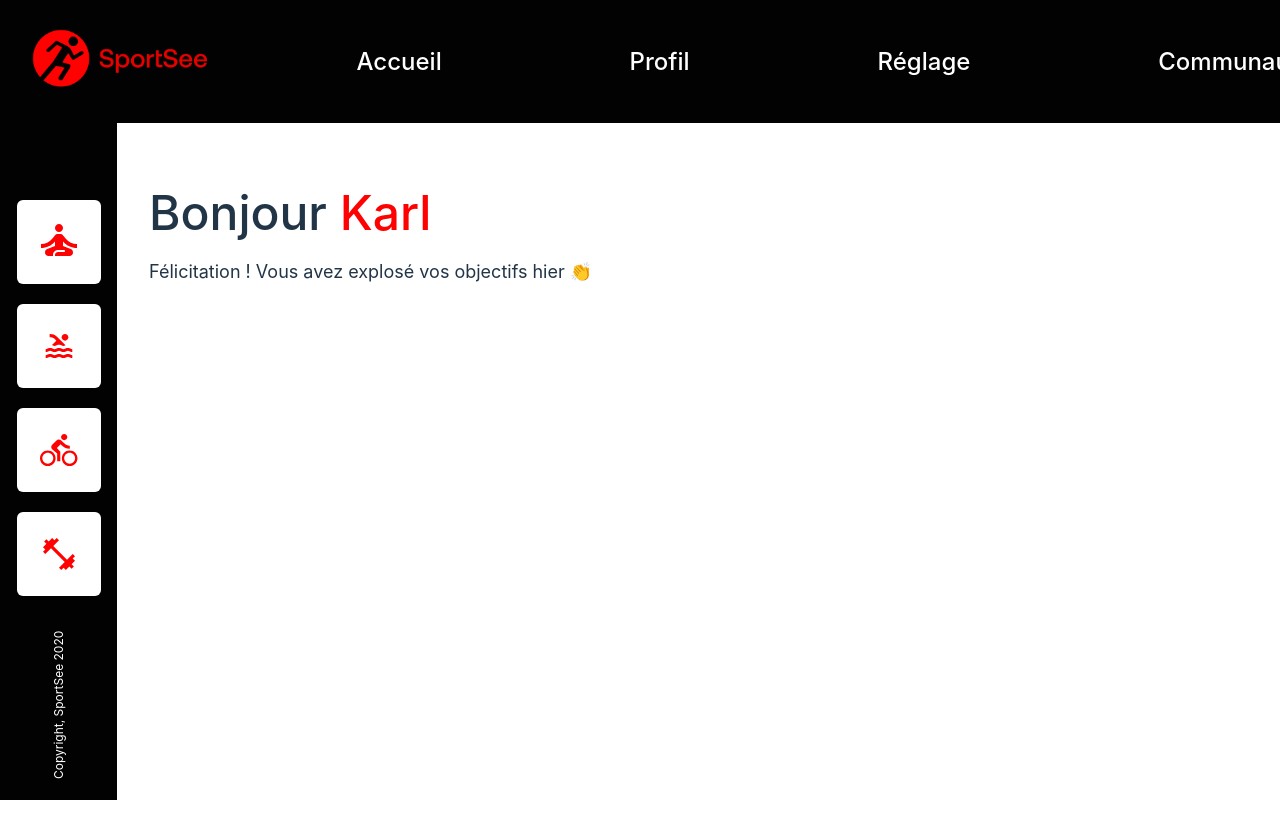
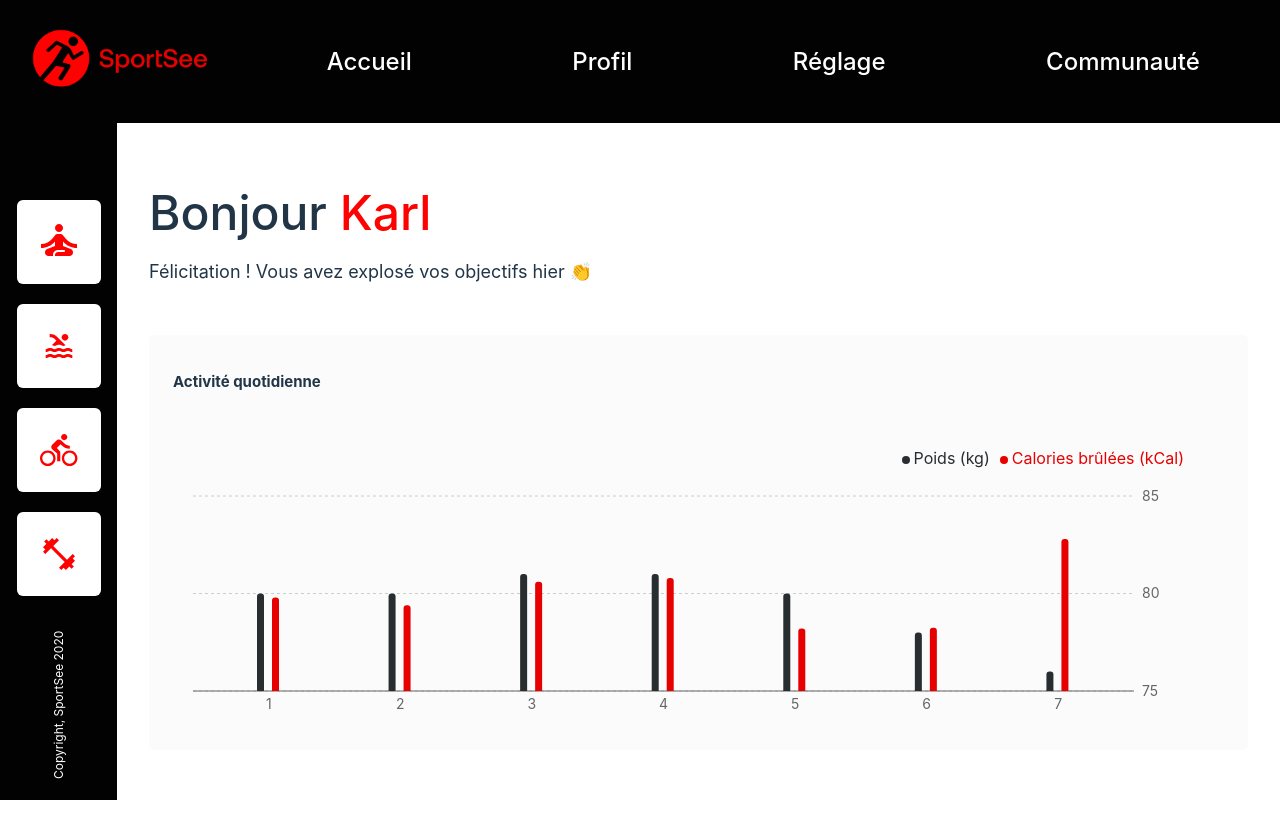
Before and after one commit to Rogue06/SportSee, a React (Vite) app in the folder sportsee-frontend/: page / in a window 1280 px wide. Built offline with nearby package versions, Linux system fonts and the light colour scheme.

Commit message:
feat(DailyActivity): changed the style and proprieties of BarChart

```diff
--- a/sportsee-frontend/src/App.jsx
+++ b/sportsee-frontend/src/App.jsx
@@ -1,16 +1,37 @@
+import { useState, useEffect } from 'react'
 import './App.css'
 import Sidebar from './components/layout/Sidebar'
 import Header from './components/layout/Header'
 import Welcome from './components/dashboard/Welcome'
+import DailyActivity from './components/dashboard/DailyActivity'
+import { getUserData } from './services/userService'
 
 function App() {
+  const [userData, setUserData] = useState(null)
+  const [error, setError] = useState(null)
+
+  useEffect(() => {
+    const fetchData = async () => {
+      try {
+        const data = await getUserData(12)
+        setUserData(data)
+      } catch (err) {
+        setError('Erreur lors du chargement des données')
+      }
+    }
+    fetchData()
+  }, [])
+
+  if (error) return <div className="error">{error}</div>
+  if (!userData) return <div>Chargement...</div>
+
   return (
     <div className="app">
       <Header />
       <Sidebar />
       <main className="main-content">
-        <Welcome />
-        {/* Les autres composants du dashboard viendront ici */}
+        <Welcome userData={userData.mainData} />
+        <DailyActivity data={userData.activity} />
       </main>
     </div>
   )
--- /dev/null
+++ b/sportsee-frontend/src/components/dashboard/DailyActivity.jsx
@@ -0,0 +1,107 @@
+import PropTypes from 'prop-types'
+import { BarChart, Bar, XAxis, YAxis, CartesianGrid, Tooltip, Legend, ResponsiveContainer } from 'recharts'
+import '../../styles/dailyActivity.css'
+
+/**
+ * Composant affichant le graphique d'activité quotidienne
+ * @param {Object} data - Données d'activité de l'utilisateur
+ */
+function DailyActivity({ data }) {
+  if (!data) return null
+
+  // Formatage simple des données avec index de 1 à 10
+  const formattedData = data.sessions.map((session, index) => ({
+    ...session,
+    day: index + 1 // Utilisation directe de l'index comme jour
+  }))
+
+  // Composant simple pour le tooltip
+  const CustomTooltip = ({ active, payload }) => {
+    if (!active || !payload) return null
+
+    return (
+      <div className="custom-tooltip">
+        <p>{`${payload[0].value}kg`}</p>
+        <p>{`${payload[1].value}kCal`}</p>
+      </div>
+    )
+  }
+
+  return (
+    <div className="daily-activity">
+      <h2>Activité quotidienne</h2>
+      <ResponsiveContainer width="100%" height={300}>
+        <BarChart
+          data={formattedData}
+          barGap={8}
+          margin={{ top: 20, right: 30, left: 20, bottom: 5 }}
+        >
+          <CartesianGrid
+            strokeDasharray="3 3"
+            vertical={false}
+          />
+          <XAxis
+            dataKey="day"
+            tickLine={false}
+            tick={{ fontSize: 14 }}
+            padding={{ left: 10, right: 10 }}
+          />
+          <YAxis
+            yAxisId="kilogram"
+            orientation="right"
+            domain={[75, 85]} // Valeurs fixes pour plus de clarté
+            tickCount={3} // Nombre de graduations
+            axisLine={false}
+            tickLine={false}
+            tick={{ fontSize: 14 }}
+          />
+          <YAxis
+            yAxisId="calories"
+            orientation="left"
+            domain={[0, 500]}
+            hide={true}
+          />
+          <Tooltip
+            content={<CustomTooltip />}
+            cursor={{
+              fill: '#C4C4C4',  // Couleur du rectangle
+              opacity: 0.5,     // Opacité
+              // ou pour le supprimer complètement :
+              // fill: 'transparent'
+            }}
+          />
+          <Legend
+            verticalAlign="top"
+            align="right"
+            height={50}
+            iconType="circle" // Utilisation directe des points au lieu d'un composant personnalisé
+            iconSize={8}
+          />
+          <Bar
+            yAxisId="kilogram"
+            dataKey="kilogram"
+            fill="#282D30"
+            barSize={7}
+            radius={[3, 3, 0, 0]}
+            name="Poids (kg)"
+          />
+          <Bar
+            yAxisId="calories"
+            dataKey="calories"
+            fill="#E60000"
+            barSize={7}
+            radius={[3, 3, 0, 0]}
+            name="Calories brûlées (kCal)"
+          />
+        </BarChart>
+      </ResponsiveContainer>
+    </div>
+  )
+}
+
+// Ajout de la validation des props
+DailyActivity.propTypes = {
+    data: PropTypes.array.isRequired, // Validation que 'data' est un tableau requis
+}
+
+export default DailyActivity
--- /dev/null
+++ b/sportsee-frontend/src/styles/dailyActivity.css
@@ -0,0 +1,44 @@
+.daily-activity {
+  background: #FBFBFB;
+  padding: 1.5rem;
+  border-radius: 5px;
+  margin-bottom: 2rem;
+}
+
+.daily-activity h2 {
+  font-size: 15px;
+  margin-bottom: 2rem;
+}
+
+.custom-tooltip {
+  background-color: #E60000;
+  padding: 0.5rem;
+  color: white;
+}
+
+.custom-tooltip p {
+  margin: 0.5rem 0;
+  font-size: 12px;
+  text-align: center;
+}
+
+.custom-legend {
+  display: flex;
+  justify-content: flex-end;
+  gap: 2rem;
+  margin-right: 2rem;
+}
+
+.legend-item {
+  display: flex;
+  align-items: center;
+  gap: 0.5rem;
+  color: #74798C;
+  font-size: 14px;
+}
+
+.legend-dot {
+  width: 8px;
+  height: 8px;
+  border-radius: 50%;
+}
--- a/sportsee-frontend/src/styles/header.css
+++ b/sportsee-frontend/src/styles/header.css
@@ -4,7 +4,7 @@
   background-color: #020203;
   padding: 1rem 2rem;
   height: 91px;
-  width: 100vw;
+  width: 100%;
   position: fixed;
   z-index: 1000;
   left: 0;
@@ -12,7 +12,8 @@
 }
 
 .header-logo {
-  margin-right: 150px;
+  width: 15%;
+  min-width: 150px;
 }
 
 .header-logo img {
@@ -21,17 +22,36 @@
 
 .header-nav {
   display: flex;
-  justify-content: space-between;
-  width: 80%;
-  max-width: 1000px;
+  justify-content: space-around;
+  width: 85%;
+  padding: 0 2rem;
 }
 
 .nav-link {
   color: white;
   text-decoration: none;
   font-size: 24px;
+  white-space: nowrap;
 }
 
 .nav-link:hover {
   color: #FF0101;
 }
+
+@media screen and (max-width: 1024px) {
+  .header {
+    padding: 1rem;
+  }
+
+  .header-logo {
+    min-width: 120px;
+  }
+
+  .header-nav {
+    padding: 0 1rem;
+  }
+
+  .nav-link {
+    font-size: 20px;
+  }
+}
```
